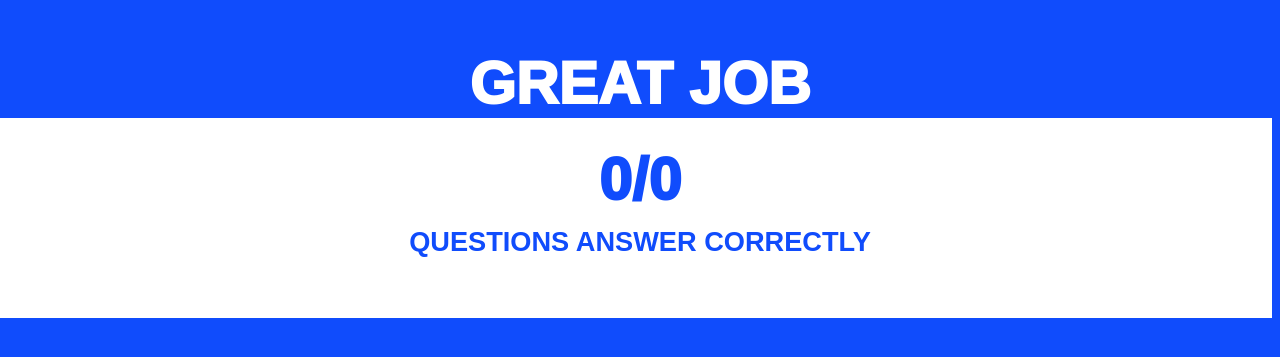
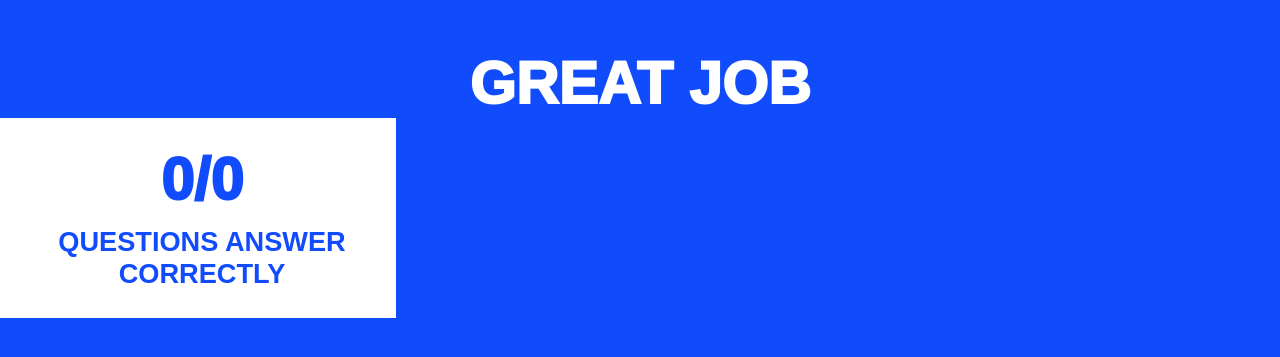
Before and after one commit to jivko25/Boom-Quiz, a Next.js app in the folder app/: page /final in a window 1280 px wide. Shown: the part 199-556 px from the top of the page. Built offline with nearby package versions, Linux system fonts and the light colour scheme; a web font is replaced by a local one.

Commit message:
Fix box width

```diff
--- a/app/src/components/finalPoints/FinalPoints.module.scss
+++ b/app/src/components/finalPoints/FinalPoints.module.scss
@@ -10,7 +10,7 @@
     margin: auto;
     position: relative;
     padding: 15px;
-    width: 400px;
+    width: 400px !important;
     height: 200px;
     background-color: colors.$secondary_main;
 }
```
